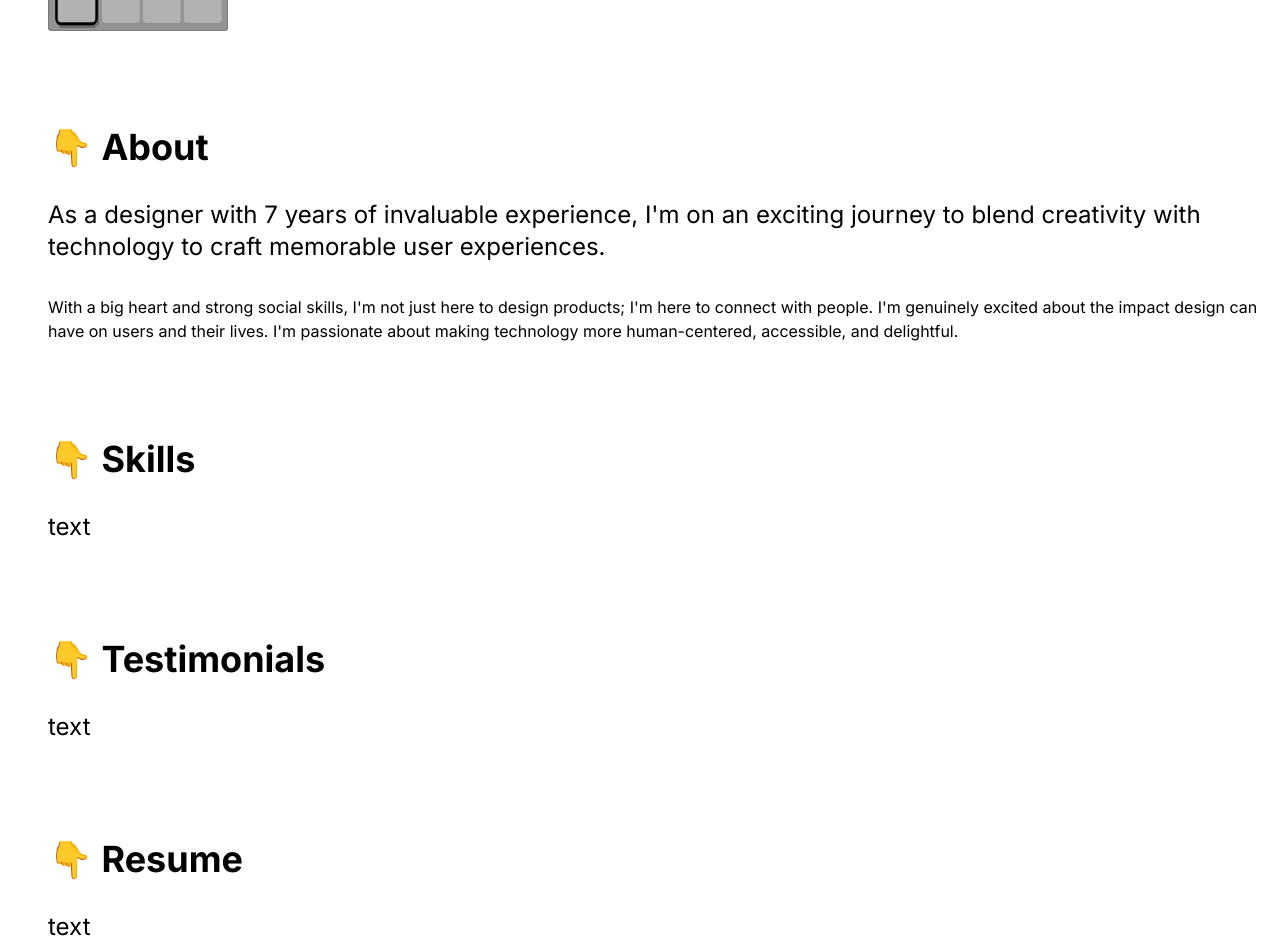
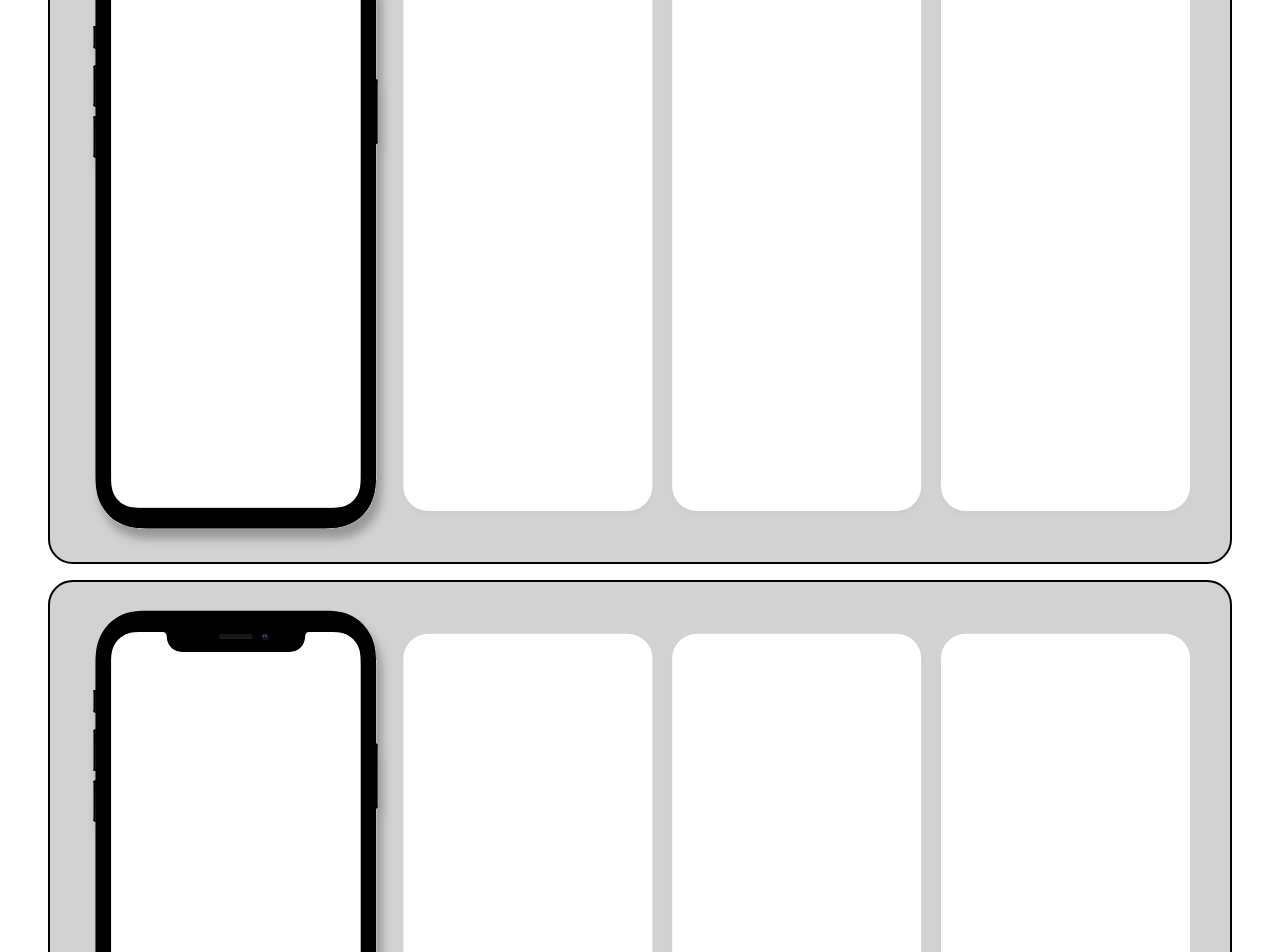
Before and after one commit to EOMZON/my-portfolio, a Next.js app: page / in a window 1280 px wide. Shown: the part 460-1412 px from the top of the page. Built offline with nearby package versions, Linux system fonts and the light colour scheme.

Commit message:
20240111 simply comps

```diff
--- a/src/app/page.js
+++ b/src/app/page.js
@@ -11,9 +11,9 @@ export default function Home() {
   };
   const Section = ({ title, content }) => {
     return (
-      <div className="mt-24 ml-12">
-        <h1 className="text-4xl font-bold">{title}</h1>
-        {content && <div className="text-2xl mt-8">{content}</div>}
+      <div className="mt-24 ml-12 mr-12">
+        <h1 className="text-4xl font-bold">👇 {title}</h1>
+        {content && <div>{content}</div>}
       </div>
     );
   };
@@ -34,28 +34,43 @@ export default function Home() {
         <Image
           src="/pjHomeCover.svg"
           alt="Next.js Logo"
-          width={180}
-          height={37}
+          width={1198}
+          height={656}
           priority
+          className="mt-4"
         />
       </div>
     );
   };
 
+  const HomeCovers = () => {
+    return (
+      <div>
+        <ImageComponent />
+        <ImageComponent />
+        <ImageComponent />
+      </div>
+    );
+  };
+
+  const AboutMe = () => {
+    return (
+      <>
+        <p className="text-2xl mt-8">{aboutMe}</p>
+        <p className="text-1xl mt-8">{aboutMeDescription}</p>
+      </>
+    );
+  };
   return (
     <main>
       <Header />
-      <Section title={'👇 My works'} content={<ImageComponent />} />
+      <Section title={'My works'} content={<HomeCovers />} />
 
-      <div className=" mt-24 ml-12">
-        <h1 className="text-4xl font-bold ">👇 About</h1>
-        <p className="text-2xl mt-8">{aboutMe}</p>
-        <p className="text-1xl mt-8">{aboutMeDescription}</p>
-      </div>
+      <Section title={'About'} content={<AboutMe />} />
 
-      <Section title={'👇 Skills'} content={'text'} />
-      <Section title={'👇 Testimonials'} content={'text'} />
-      <Section title={'👇 Resume'} content={'text'} />
+      <Section title={'Skills'} />
+      <Section title={'Testimonials'} />
+      <Section title={'Resume'} />
 
       <Footer />
     </main>
```
Also changed, not shown: public/pjHomeCover.svg.
